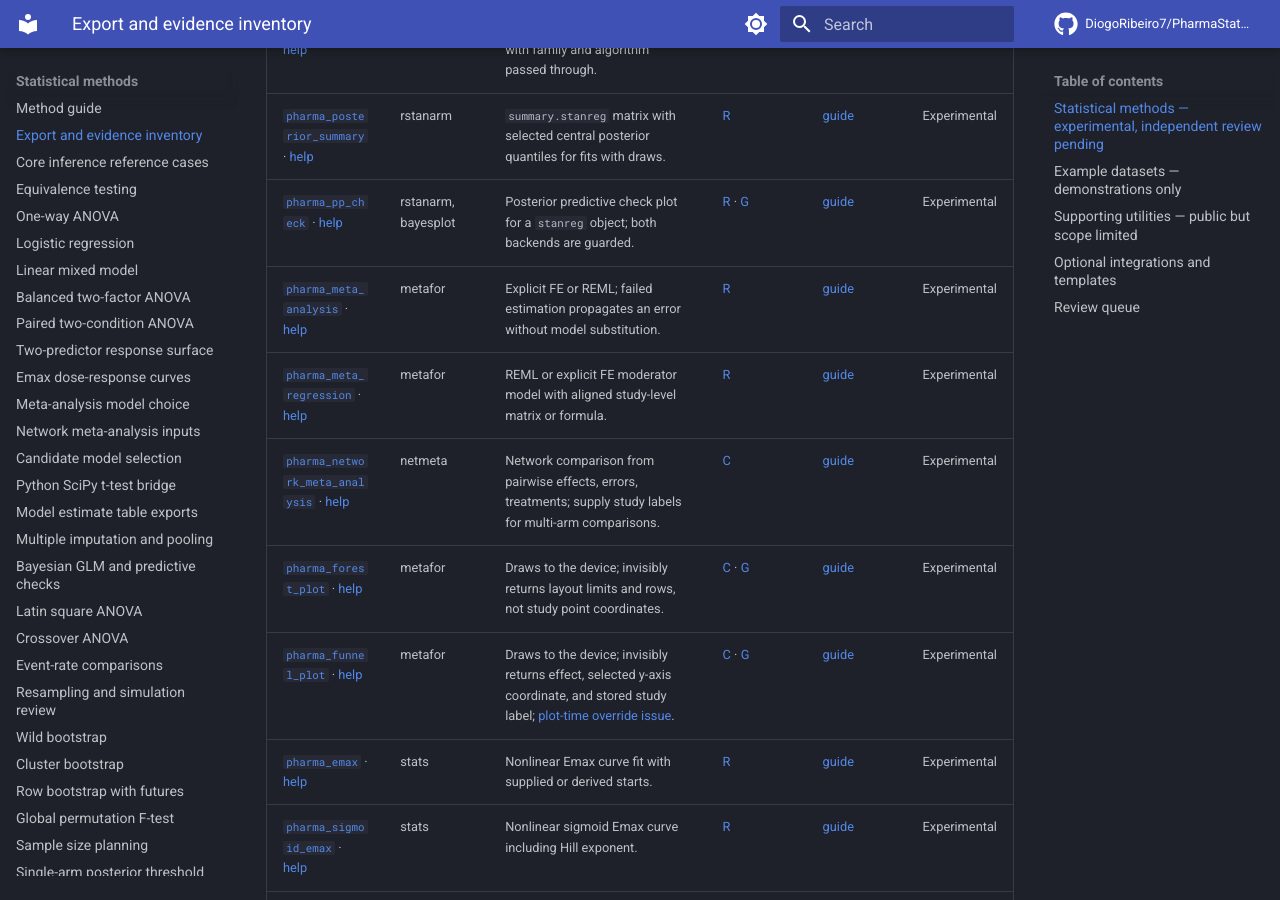
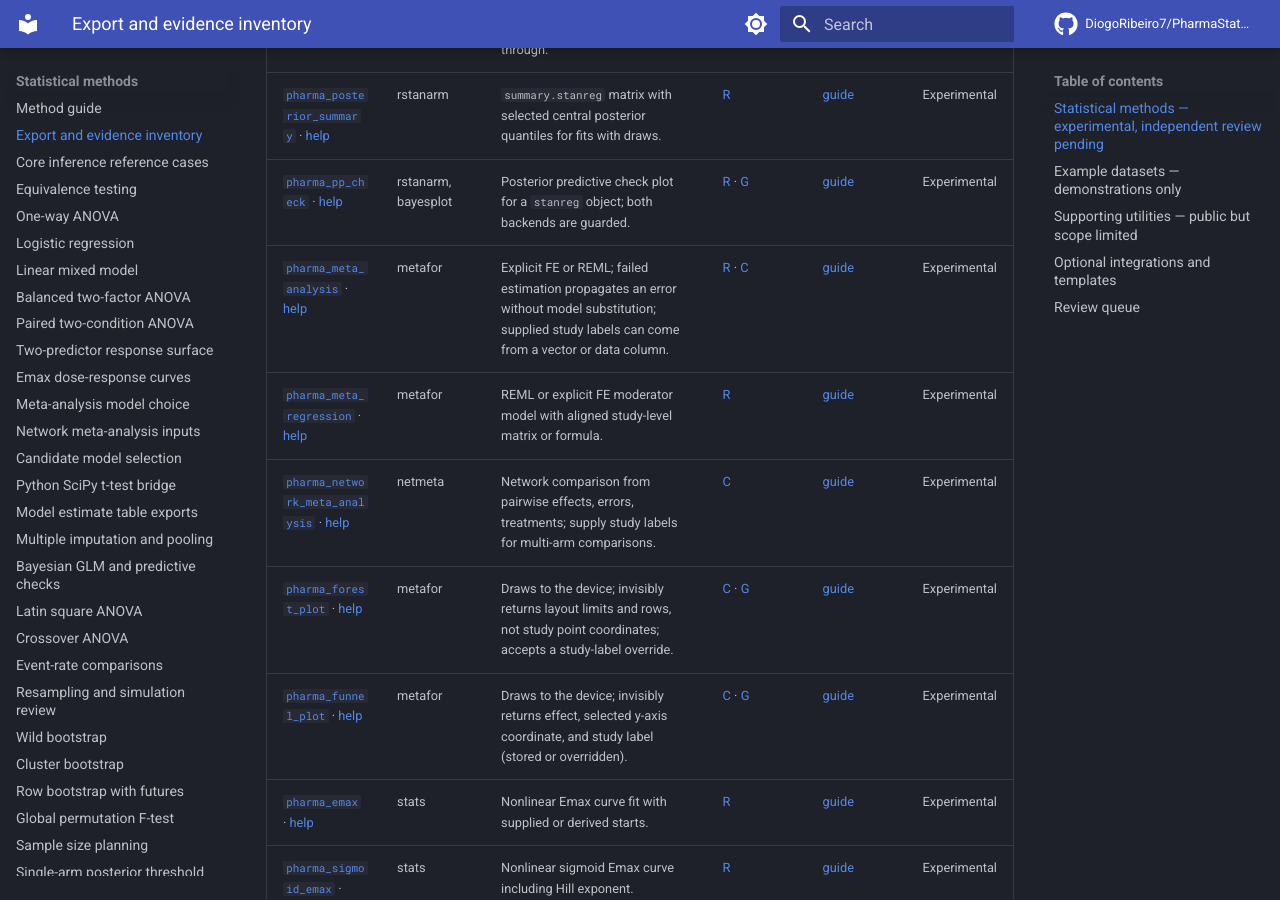
Before and after one commit to DiogoRibeiro7/PharmaStatsR, an MkDocs documentation site: the page built from docs/method-inventory.md, in a window 1280 px wide and 900 px high, scrolled down 2839 px. Built offline with MkDocs 1.6.1 and Material for MkDocs 9.7.7, drawn with Linux system fonts in a browser that asks for light colours; comment, search, counter and statistics services are not loaded.

Commit message:
Document metafor study-label forwarding in docs/method-inventory.md

```diff
--- a/docs/method-inventory.md
+++ b/docs/method-inventory.md
@@ -37,11 +37,11 @@
 | [`pharma_bayesian_glm`](https://github.com/DiogoRibeiro7/PharmaStatsR/blob/main/R/pharma_bayesian.R) · [help](https://github.com/DiogoRibeiro7/PharmaStatsR/blob/main/man/pharma_bayesian_glm.Rd) | rstanarm | GLM delegated to `stan_glm`; Gaussian and MCMC by default, with family and algorithm passed through. | [R](https://github.com/DiogoRibeiro7/PharmaStatsR/blob/main/tests/testthat/test-bayesian-reference.R) | [guide](bayesian-glm.md) | Experimental |
 | [`pharma_posterior_summary`](https://github.com/DiogoRibeiro7/PharmaStatsR/blob/main/R/pharma_bayesian.R) · [help](https://github.com/DiogoRibeiro7/PharmaStatsR/blob/main/man/pharma_posterior_summary.Rd) | rstanarm | `summary.stanreg` matrix with selected central posterior quantiles for fits with draws. | [R](https://github.com/DiogoRibeiro7/PharmaStatsR/blob/main/tests/testthat/test-bayesian-reference.R) | [guide](bayesian-glm.md) | Experimental |
 | [`pharma_pp_check`](https://github.com/DiogoRibeiro7/PharmaStatsR/blob/main/R/pharma_bayesian.R) · [help](https://github.com/DiogoRibeiro7/PharmaStatsR/blob/main/man/pharma_pp_check.Rd) | rstanarm, bayesplot | Posterior predictive check plot for a `stanreg` object; both backends are guarded. | [R](https://github.com/DiogoRibeiro7/PharmaStatsR/blob/main/tests/testthat/test-bayesian-reference.R) · [G](https://github.com/DiogoRibeiro7/PharmaStatsR/blob/main/tests/testthat/test-pp-check.R) | [guide](bayesian-glm.md) | Experimental |
-| [`pharma_meta_analysis`](https://github.com/DiogoRibeiro7/PharmaStatsR/blob/main/R/pharma_meta_analysis.R) · [help](https://github.com/DiogoRibeiro7/PharmaStatsR/blob/main/man/pharma_meta_analysis.Rd) | metafor | Explicit FE or REML; failed estimation propagates an error without model substitution. | [R](https://github.com/DiogoRibeiro7/PharmaStatsR/blob/main/tests/testthat/test-meta-analysis.R) | [guide](meta-analysis.md) | Experimental |
+| [`pharma_meta_analysis`](https://github.com/DiogoRibeiro7/PharmaStatsR/blob/main/R/pharma_meta_analysis.R) · [help](https://github.com/DiogoRibeiro7/PharmaStatsR/blob/main/man/pharma_meta_analysis.Rd) | metafor | Explicit FE or REML; failed estimation propagates an error without model substitution; supplied study labels can come from a vector or data column. | [R](https://github.com/DiogoRibeiro7/PharmaStatsR/blob/main/tests/testthat/test-meta-analysis.R) · [C](https://github.com/DiogoRibeiro7/PharmaStatsR/blob/main/tests/testthat/test-meta-label-forwarding.R) | [guide](meta-analysis.md) | Experimental |
 | [`pharma_meta_regression`](https://github.com/DiogoRibeiro7/PharmaStatsR/blob/main/R/pharma_meta_analysis.R) · [help](https://github.com/DiogoRibeiro7/PharmaStatsR/blob/main/man/pharma_meta_regression.Rd) | metafor | REML or explicit FE moderator model with aligned study-level matrix or formula. | [R](https://github.com/DiogoRibeiro7/PharmaStatsR/blob/main/tests/testthat/test-meta-regression.R) | [guide](meta-analysis.md) | Experimental |
 | [`pharma_network_meta_analysis`](https://github.com/DiogoRibeiro7/PharmaStatsR/blob/main/R/pharma_meta_analysis.R) · [help](https://github.com/DiogoRibeiro7/PharmaStatsR/blob/main/man/pharma_network_meta_analysis.Rd) | netmeta | Network comparison from pairwise effects, errors, treatments; supply study labels for multi-arm comparisons. | [C](https://github.com/DiogoRibeiro7/PharmaStatsR/blob/main/tests/testthat/test-netmeta-backend.R) | [guide](network-meta-analysis.md) | Experimental |
-| [`pharma_forest_plot`](https://github.com/DiogoRibeiro7/PharmaStatsR/blob/main/R/pharma_meta_analysis.R) · [help](https://github.com/DiogoRibeiro7/PharmaStatsR/blob/main/man/pharma_forest_plot.Rd) | metafor | Draws to the device; invisibly returns layout limits and rows, not study point coordinates. | [C](https://github.com/DiogoRibeiro7/PharmaStatsR/blob/main/tests/testthat/test-meta-plot-contract.R) · [G](https://github.com/DiogoRibeiro7/PharmaStatsR/blob/main/tests/testthat/test-meta.R) | [guide](meta-analysis.md) | Experimental |
-| [`pharma_funnel_plot`](https://github.com/DiogoRibeiro7/PharmaStatsR/blob/main/R/pharma_meta_analysis.R) · [help](https://github.com/DiogoRibeiro7/PharmaStatsR/blob/main/man/pharma_funnel_plot.Rd) | metafor | Draws to the device; invisibly returns effect, selected y-axis coordinate, and stored study label; [plot-time override issue](https://github.com/DiogoRibeiro7/PharmaStatsR/issues/120). | [C](https://github.com/DiogoRibeiro7/PharmaStatsR/blob/main/tests/testthat/test-meta-plot-contract.R) · [G](https://github.com/DiogoRibeiro7/PharmaStatsR/blob/main/tests/testthat/test-meta.R) | [guide](meta-analysis.md) | Experimental |
+| [`pharma_forest_plot`](https://github.com/DiogoRibeiro7/PharmaStatsR/blob/main/R/pharma_meta_analysis.R) · [help](https://github.com/DiogoRibeiro7/PharmaStatsR/blob/main/man/pharma_forest_plot.Rd) | metafor | Draws to the device; invisibly returns layout limits and rows, not study point coordinates; accepts a study-label override. | [C](https://github.com/DiogoRibeiro7/PharmaStatsR/blob/main/tests/testthat/test-meta-plot-contract.R) · [G](https://github.com/DiogoRibeiro7/PharmaStatsR/blob/main/tests/testthat/test-meta.R) | [guide](meta-analysis.md) | Experimental |
+| [`pharma_funnel_plot`](https://github.com/DiogoRibeiro7/PharmaStatsR/blob/main/R/pharma_meta_analysis.R) · [help](https://github.com/DiogoRibeiro7/PharmaStatsR/blob/main/man/pharma_funnel_plot.Rd) | metafor | Draws to the device; invisibly returns effect, selected y-axis coordinate, and study label (stored or overridden). | [C](https://github.com/DiogoRibeiro7/PharmaStatsR/blob/main/tests/testthat/test-meta-label-forwarding.R) · [G](https://github.com/DiogoRibeiro7/PharmaStatsR/blob/main/tests/testthat/test-meta.R) | [guide](meta-analysis.md) | Experimental |
 | [`pharma_emax`](https://github.com/DiogoRibeiro7/PharmaStatsR/blob/main/R/pharma_emax.R) · [help](https://github.com/DiogoRibeiro7/PharmaStatsR/blob/main/man/pharma_emax.Rd) | stats | Nonlinear Emax curve fit with supplied or derived starts. | [R](https://github.com/DiogoRibeiro7/PharmaStatsR/blob/main/tests/testthat/test-dose-response-references.R) | [guide](dose-response.md) | Experimental |
 | [`pharma_sigmoid_emax`](https://github.com/DiogoRibeiro7/PharmaStatsR/blob/main/R/pharma_emax.R) · [help](https://github.com/DiogoRibeiro7/PharmaStatsR/blob/main/man/pharma_sigmoid_emax.Rd) | stats | Nonlinear sigmoid Emax curve including Hill exponent. | [R](https://github.com/DiogoRibeiro7/PharmaStatsR/blob/main/tests/testthat/test-dose-response-references.R) | [guide](dose-response.md) | Experimental |
 | [`pharma_emax_nlme`](https://github.com/DiogoRibeiro7/PharmaStatsR/blob/main/R/pharma_emax.R) · [help](https://github.com/DiogoRibeiro7/PharmaStatsR/blob/main/man/pharma_emax_nlme.Rd) | nlme, stats | Repeated-dose mixed Emax model with random baseline; may return at iteration limit with warning. | [R](https://github.com/DiogoRibeiro7/PharmaStatsR/blob/main/tests/testthat/test-dose-response-references.R) | [guide](dose-response.md) | Experimental |
```
